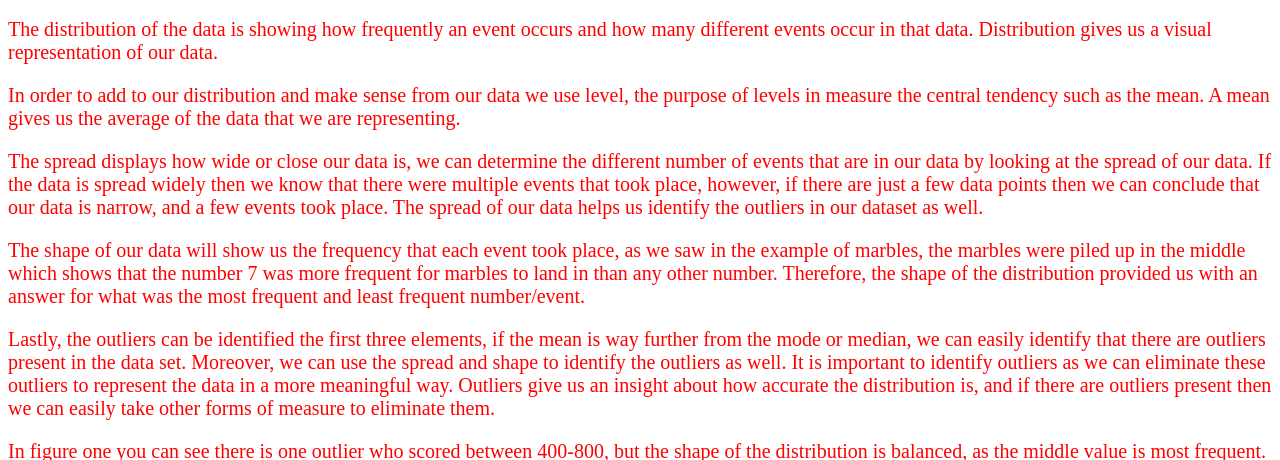
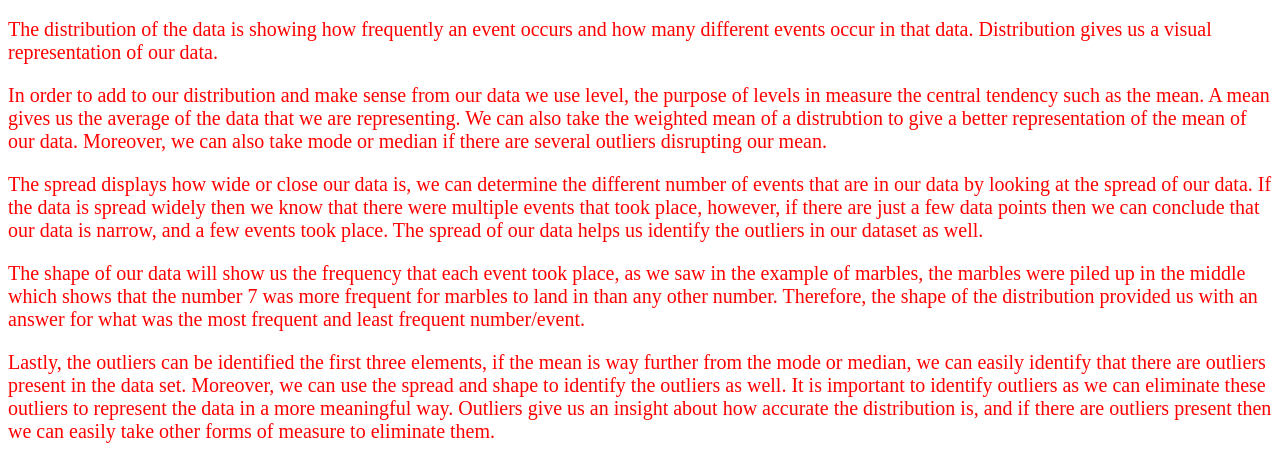
Before and after one commit to sheikhmujtaba/prep2, a plain HTML site: page index.html in a window 1280 px wide. Shown: the part 48-508 px from the top of the page. Drawn offline with Linux system fonts and the light colour scheme.

Commit message:
Update index.html

```diff
--- a/index.html
+++ b/index.html
@@ -10,7 +10,7 @@
     The distribution of the data is showing how frequently an event occurs and how many different events occur in that data. Distribution gives us a visual representation of our data.
     </p>
     <p>
-  In order to add to our distribution and make sense from our data we use level, the purpose of levels in measure the central tendency such as the mean. A mean gives us the average of the data that we are representing.
+  In order to add to our distribution and make sense from our data we use level, the purpose of levels in measure the central tendency such as the mean. A mean gives us the average of the data that we are representing. We can also take the weighted mean of a distrubtion to give a better representation of the mean of our data. Moreover, we can also take mode or median if there are several outliers disrupting our mean.
      </p>
     <p>
     The spread displays how wide or close our data is, we can determine the different number of events that are in our data by looking at the spread of our data. If the data is spread widely then we know that there were multiple events that took place, however, if there are just a few data points then we can conclude that our data is narrow, and a few events took place. The spread of our data helps us identify the outliers in our dataset as well.
```
